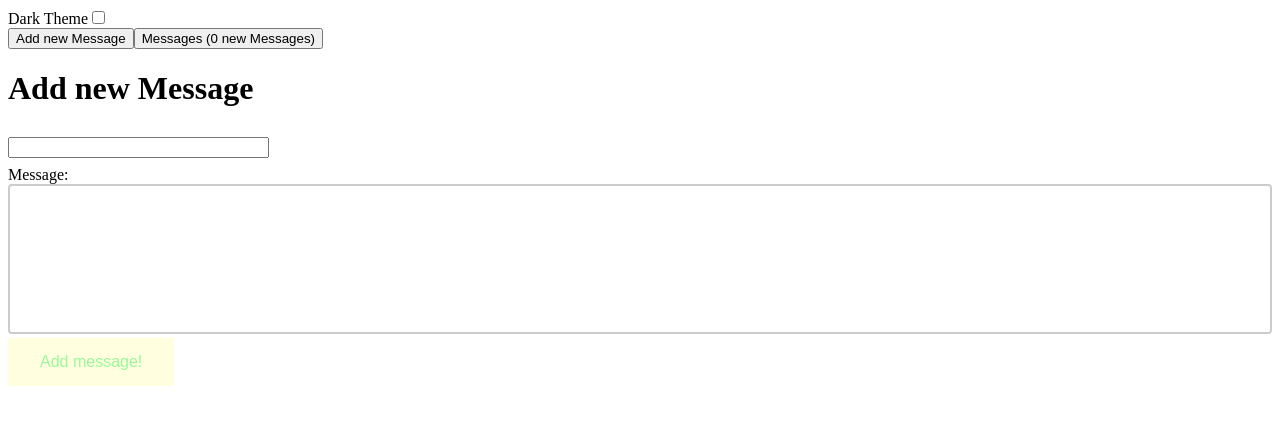
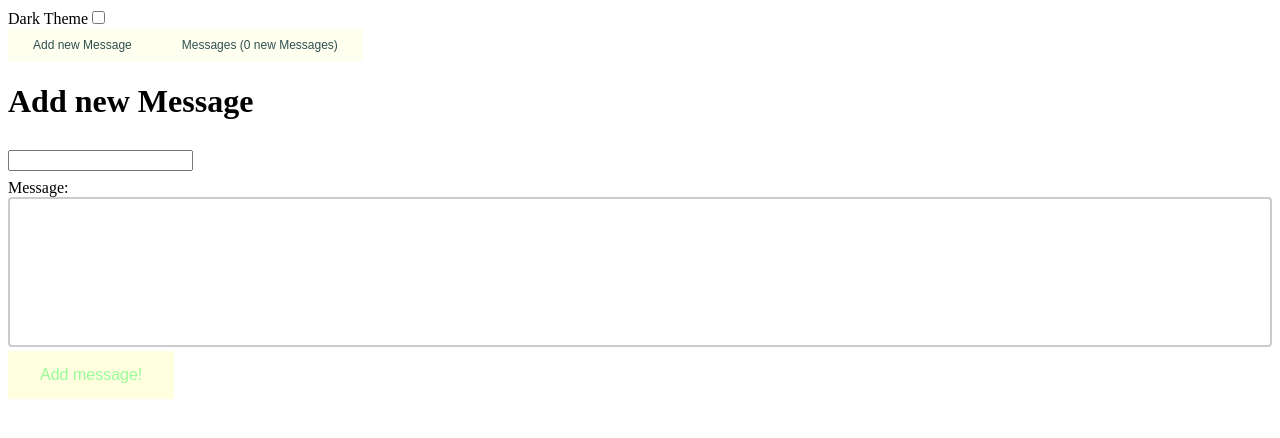
Before and after one commit to MaRu999/React_Assignment5, a React app: page / in a window 1280 px wide. Shown: the top 438 px of the page. Built offline with nearby package versions, Linux system fonts and the light colour scheme.

Commit message:
Added new styled NavButton and Div to fill rest of screen, changed some colors, cleaned up index.tsx

```diff
--- a/src/components/App.tsx
+++ b/src/components/App.tsx
@@ -4,7 +4,7 @@ import {useState} from "react";
 import darkTheme from "../themes/darkTheme";
 import lightTheme from "../themes/lightTheme";
 import {ThemeProvider} from "styled-components";
-import {Div} from "./styledComponents";
+import {Div, FillerDiv} from "./styledComponents";
 
 export const App = (): JSX.Element => {
 
@@ -21,8 +21,10 @@ export const App = (): JSX.Element => {
             <label>Dark Theme
                 <input type="checkbox" id="theme" name="themeBox" checked={checkDarkTheme} onClick={(): void => themeSwitch()}/>
             </label>
-            <NavContainer displayForm={true} darkTheme={checkDarkTheme}/>
+            <NavContainer displayForm={true}/>
             </Div>
+            <FillerDiv>
+            </FillerDiv>
         </ThemeProvider>
     )
 };
--- a/src/components/NavigationContainer.tsx
+++ b/src/components/NavigationContainer.tsx
@@ -6,7 +6,7 @@ import Message from "../messages/Message";
 import MessageList from "../messages/MessageList";
 import {FormArea} from "./FormArea";
 import {MessageArea} from "./MessageArea";
-import {Div} from "./styledComponents";
+import {Div, StyledNavBtn} from "./styledComponents";
 
 export const NavContainer = (props: NavProp): JSX.Element => {
     const [msgList] = useState(new MessageList(new Array<Message>()));
@@ -30,14 +30,14 @@ export const NavContainer = (props: NavProp): JSX.Element => {
     return (
         <>
             <Div>
-                <button id="formBtn" onClick={(): void => {
+                <StyledNavBtn id="formBtn" onClick={(): void => {
                     setFormDisplay(true);
                 }}>Add new Message
-                </button>
-                <button id="msgBtn" onClick={(): void => {
+                </StyledNavBtn>
+                <StyledNavBtn id="msgBtn" onClick={(): void => {
                     setFormDisplay(false);
                 }}>Messages ({unreadCount <= 5 ? unreadCount : "5+"} new Messages)
-                </button>
+                </StyledNavBtn>
             </Div>
             {!formDisplay && <Div>
                 <MessageArea messages={msgList} updateCount={updateCount}/>
--- a/src/components/styledComponents.ts
+++ b/src/components/styledComponents.ts
@@ -8,6 +8,11 @@ export const Div = styled.div`
 background-color: ${props => props.theme.colors.background};
 color: ${props => props.theme.colors.font};
 `;
+
+export const FillerDiv = styled.div`
+background-color: ${props => props.theme.colors.background};
+color: ${props => props.theme.colors.font};
+height: 100vh;`;
 
 export const ReadOrUnread = styled.li`
     background-color: ${ (props: MyTagProps) => (
@@ -20,22 +25,23 @@ export const RedBanner = styled.h3`
         color: ${props => props.theme.colors.banner}`;
 
 export const StyledInput = styled.input`
+color: ${props => props.theme.colors.font}
+background-color: ${props => props.theme.colors.input}
 width: 20%;
 margin: 8px 0;
 box-sizing: border-box
-color: ${props => props.theme.colors.font}
-background-color: ${props => props.theme.colors.input}`;
+`;
 
 
 export const StyledTextArea = styled.textarea`
+  color: ${props => props.theme.colors.font}
+  background-color: ${props => props.theme.colors.textarea};
   width: 100%;
   height: 150px;
   padding: 12px 20px;
   box-sizing: border-box;
   border: 2px solid #ccc;
   border-radius: 4px;
-  color: ${props => props.theme.colors.font}
-  background-color: ${props => props.theme.colors.textarea};
   resize: none;
 `;
 
@@ -49,3 +55,14 @@ background-color: ${props => props.theme.colors.btnBackground};
   display: inline-block;
   font-size: 16px;
 `;
+
+export const StyledNavBtn = styled.button`
+background-color: ${props => props.theme.colors.navbtnBackground};
+  border: none;
+  color: ${props => props.theme.colors.navbtn};
+  padding: 10px 25px;
+  text-align: center;
+  text-decoration: none;
+  display: inline-block;
+  font-size: 12px;
+`;
--- a/src/themes/darkTheme.ts
+++ b/src/themes/darkTheme.ts
@@ -4,6 +4,8 @@ export default {
         font: "white",
         textarea: "navy",
         input: "purple",
+        navbtn: "mintcream",
+        navbtnBackground: "teal",
         btn:"seagreen",
         btnBackground: "darkkhaki",
         banner: "red",
--- a/src/themes/lightTheme.ts
+++ b/src/themes/lightTheme.ts
@@ -4,6 +4,8 @@ export default {
         font: "black",
         textarea: "lightskyblue",
         input: "snow",
+        navbtn: "darkslategray",
+        navbtnBackground: "ivory",
         btn:"palegreen",
         btnBackground: "lightyellow",
         banner: "darkred",
```
Also changed, not shown: src/index.tsx (+0 -147 lines).
